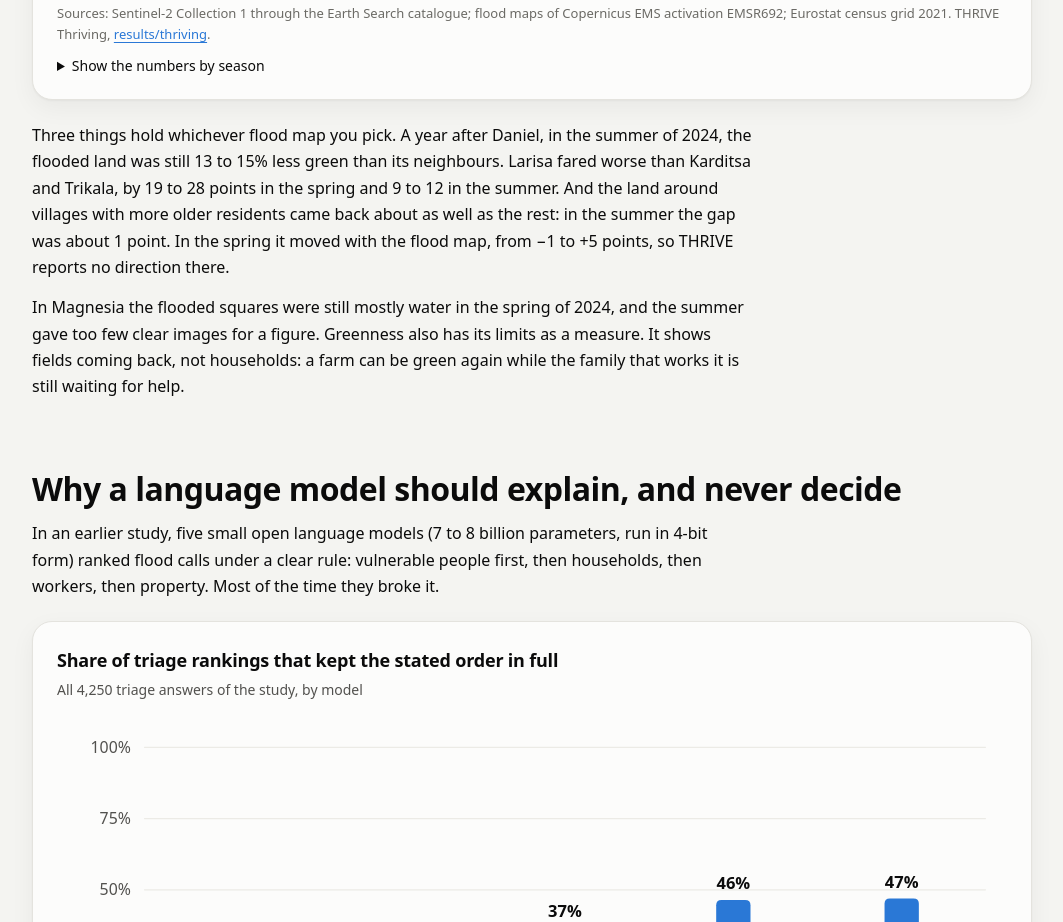
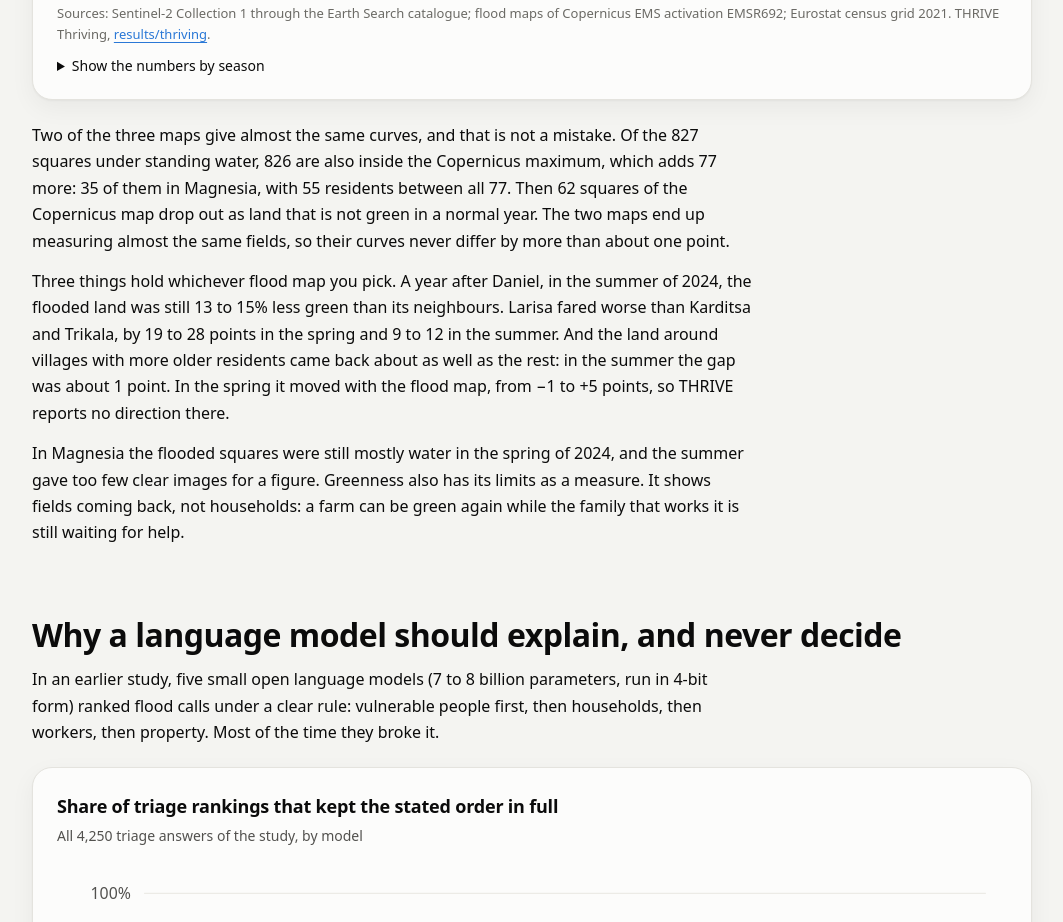
Before and after one commit to uomoathens/thrive, a plain HTML site: page docs/index.html in a window 1280 px wide. Shown: the part 8198-9120 px from the top of the page, without its empty margins (108-1171 px from the left). Drawn offline with Linux system fonts and the light colour scheme.

Commit message:
Page: explain why two flood maps give almost the same recovery curves

```diff
--- a/docs/index.html
+++ b/docs/index.html
@@ -261,7 +261,7 @@ footer{margin-top:72px;padding-top:24px;border-top:1px solid var(--border);font-
 <p class="src">Sources: Sentinel-2 Collection 1 through the Earth Search catalogue; flood maps of Copernicus EMS activation EMSR692; Eurostat census grid 2021. THRIVE Thriving, <a href="https://github.com/uomoathens/thrive/tree/main/results/thriving">results/thriving</a>.</p>
 <details><summary>Show the numbers by season</summary><table id="t8"></table></details>
 </div>
-<div class="prose"><p>Three things hold whichever flood map you pick. A year after Daniel, in the summer of 2024, the flooded land was still 13 to 15% less green than its neighbours. Larisa fared worse than Karditsa and Trikala, by 19 to 28 points in the spring and 9 to 12 in the summer. And the land around villages with more older residents came back about as well as the rest: in the summer the gap was about 1 point. In the spring it moved with the flood map, from −1 to +5 points, so THRIVE reports no direction there.</p><p>In Magnesia the flooded squares were still mostly water in the spring of 2024, and the summer gave too few clear images for a figure. Greenness also has its limits as a measure. It shows fields coming back, not households: a farm can be green again while the family that works it is still waiting for help.</p></div>
+<div class="prose"><p>Two of the three maps give almost the same curves, and that is not a mistake. Of the 827 squares under standing water, 826 are also inside the Copernicus maximum, which adds 77 more: 35 of them in Magnesia, with 55 residents between all 77. Then 62 squares of the Copernicus map drop out as land that is not green in a normal year. The two maps end up measuring almost the same fields, so their curves never differ by more than about one point.</p><p>Three things hold whichever flood map you pick. A year after Daniel, in the summer of 2024, the flooded land was still 13 to 15% less green than its neighbours. Larisa fared worse than Karditsa and Trikala, by 19 to 28 points in the spring and 9 to 12 in the summer. And the land around villages with more older residents came back about as well as the rest: in the summer the gap was about 1 point. In the spring it moved with the flood map, from −1 to +5 points, so THRIVE reports no direction there.</p><p>In Magnesia the flooded squares were still mostly water in the spring of 2024, and the summer gave too few clear images for a figure. Greenness also has its limits as a measure. It shows fields coming back, not households: a farm can be green again while the family that works it is still waiting for help.</p></div>
 </section>
 
 <section id="decide" class="reveal">
```
